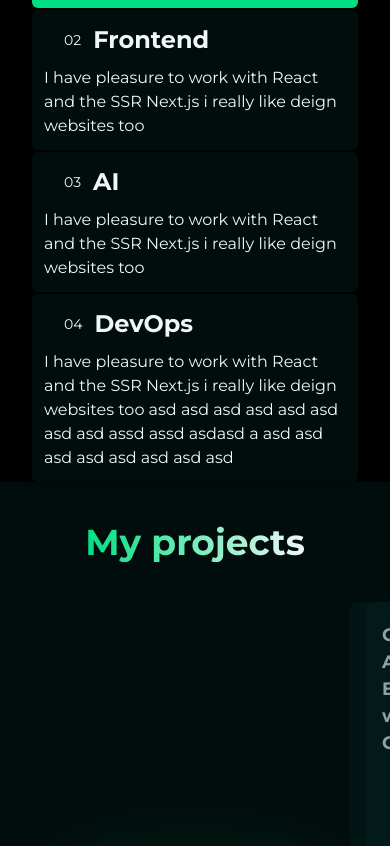
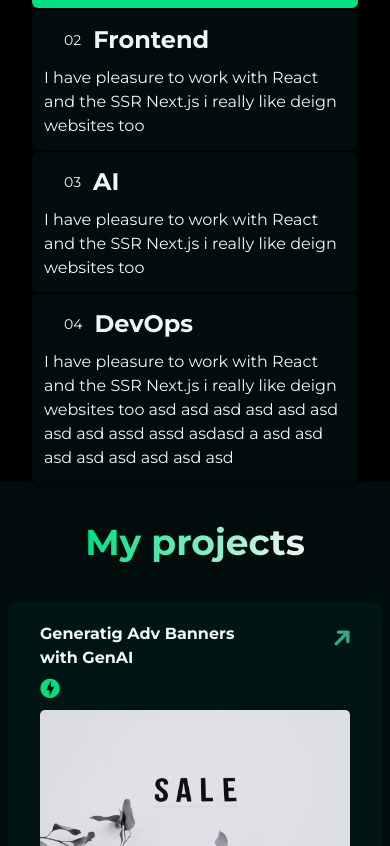
Before and after one commit to benhus8/benedykt-the-dev, a Next.js app in the folder frontend/: page /en in a window 390 px wide. Shown: the part 1154-2000 px from the top of the page. Built offline with nearby package versions, Linux system fonts and the light colour scheme.

Commit message:
my projects responsive

```diff
--- a/frontend/app/[locale]/_components/MyProjects.jsx
+++ b/frontend/app/[locale]/_components/MyProjects.jsx
@@ -8,26 +8,26 @@ export const MyProjects = () => {
           My projects
         </p>
       </div>
-      <div className="px-[350px] pt-10 ">
-        <div className="grid grid-cols-7 space-x-4">
-          <div className="col-span-4">
+      <div className="w-full pt-10  px-2 md:px-24 lg:px-48">
+        <div className="grid grid-cols-1 md:grid-cols-7 space-x-4">
+          <div className="col-span-2 md:col-span-4">
             <ProjectCard
               title="Generatig Adv Banners with GenAI"
               image="gen_ai_project.png"
             />
           </div>
-          <div className="col-span-3">
+          <div className="md:col-span-3">
             <ProjectCard title="Some new ideas" image="ideas_projct.png" />
           </div>
         </div>
-        <div className="grid grid-cols-5 space-x-4 mt-5">
-          <div className="col-span-2">
+        <div className="grid grid-cols-1 md:grid-cols-5 space-x-4 mt-5">
+          <div className="md:col-span-2">
             <ProjectCard
               title="Vessel recognition"
               image="vessel_project.png"
             />
           </div>
-          <div className="col-span-3">
+          <div className="md:col-span-3">
             <ProjectCard
               title="Speed Dating matching app "
               image="speed_dating_project.png"
@@ -47,7 +47,7 @@ const ProjectCard = (props) => {
   return (
     <div className="relative h-[300px] px-8 pt-5 bg-secondary-transparentCard/40 rounded-lg overflow-hidden  transition-all ease-in hover:bg-[rgba(0,0,0,0.5)] hover:opacity-90">
       <div className="w-full flex flex-row justify-between">
-        <p className="font-bold text-primary-white relative w-3/4 text-lg">
+        <p className="font-bold text-primary-white relative w-3/4  lg:text-lg">
           {props.title}
         </p>
         <img
```
